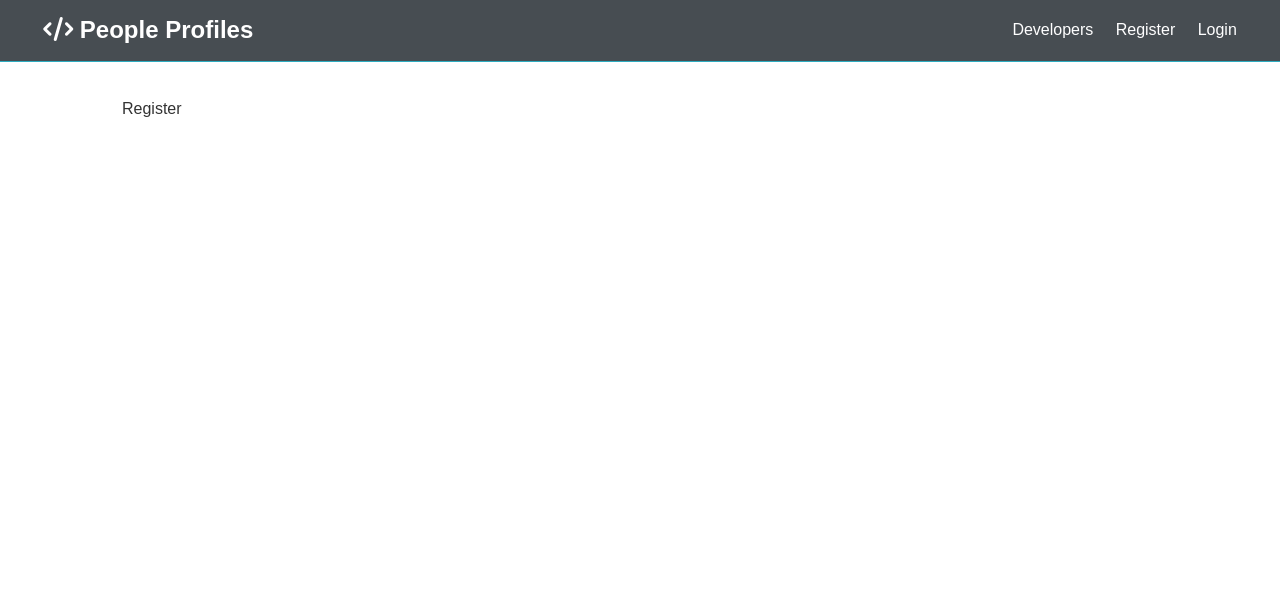
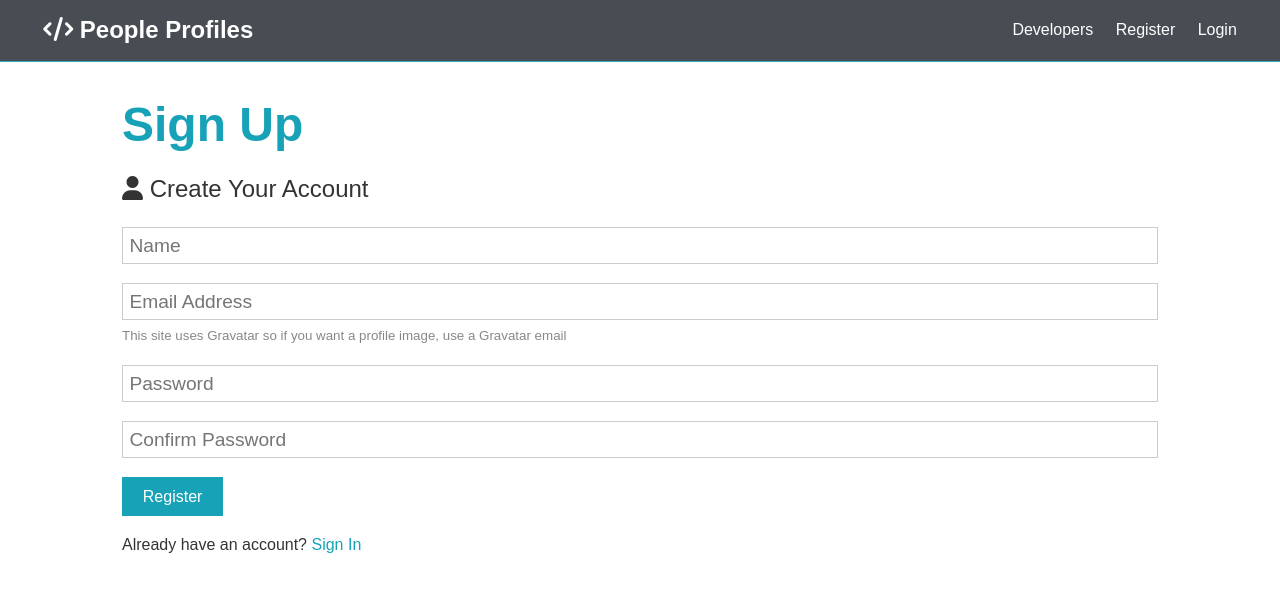
Before and after one commit to sathyalog/MERN-people-profiles, a React (Create React App) app in the folder client/: page /register in a window 1280 px wide. Shown: the top 592 px of the page. Built offline with nearby package versions, Linux system fonts and the light colour scheme; the HTML template or start-up script is replaced by a standard one.

Commit message:
registration page form added

```diff
--- a/client/src/components/auth/Register.js
+++ b/client/src/components/auth/Register.js
@@ -1,10 +1,69 @@
-import React from 'react'
+import React, {Fragment, useState} from 'react'
 
 const Register = () => {
+    const [formData, setFormData] = useState({
+        name:'',
+        email: '',
+        password:'',
+        password2:''
+    });
+
+    const {name, email, password, password2} = formData;
+
+    const onChangeHandler = (e) => setFormData({...formData, [e.target.name]: e.target.value});
+
+    const onSubmitHandler =(e) => {
+        e.preventDefault();
+        if(password !== password2) {
+            console.log('passwords do not match')
+        } else {
+            console.log(formData)
+        }
+    }
+
     return (
-        <div>
-            Register
-        </div>
+        <Fragment>
+            <h1 className="large text-primary">Sign Up</h1>
+            <p className="lead"><i className="fas fa-user"></i> Create Your Account</p>
+            <form className="form" onSubmit={e => onSubmitHandler(e)}>
+                <div className="form-group">
+                <input type="text" placeholder="Name" name="name" value={name} onChange={e => onChangeHandler(e)} required />
+                </div>
+                <div className="form-group">
+                <input type="email" placeholder="Email Address" name="email" value={email} onChange={e => onChangeHandler(e)} required/>
+                <small className="form-text"
+                    >This site uses Gravatar so if you want a profile image, use a
+                    Gravatar email</small
+                >
+                </div>
+                <div className="form-group">
+                <input
+                    type="password"
+                    placeholder="Password"
+                    name="password"
+                    value={password}
+                    onChange={e => onChangeHandler(e)}
+                    required
+                    minLength="6"
+                />
+                </div>
+                <div className="form-group">
+                <input
+                    type="password"
+                    placeholder="Confirm Password"
+                    name="password2"
+                    minLength="6"
+                    value={password2}
+                    onChange={e => onChangeHandler(e)}
+                    required
+                />
+                </div>
+                <input type="submit" className="btn btn-primary" value="Register" />
+            </form>
+            <p className="my-1">
+                Already have an account? <a href="login.html">Sign In</a>
+            </p>
+        </Fragment>
     )
 }
 
```
Also changed, not shown: 1 other file (tests, documents, lock files or other folders).
